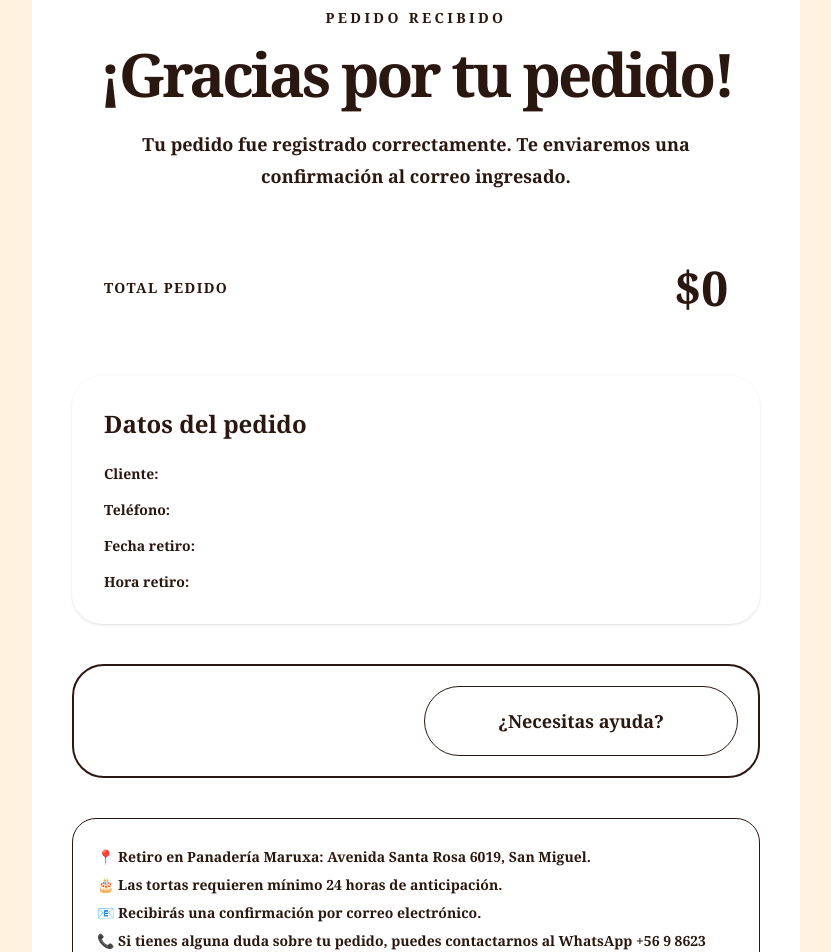
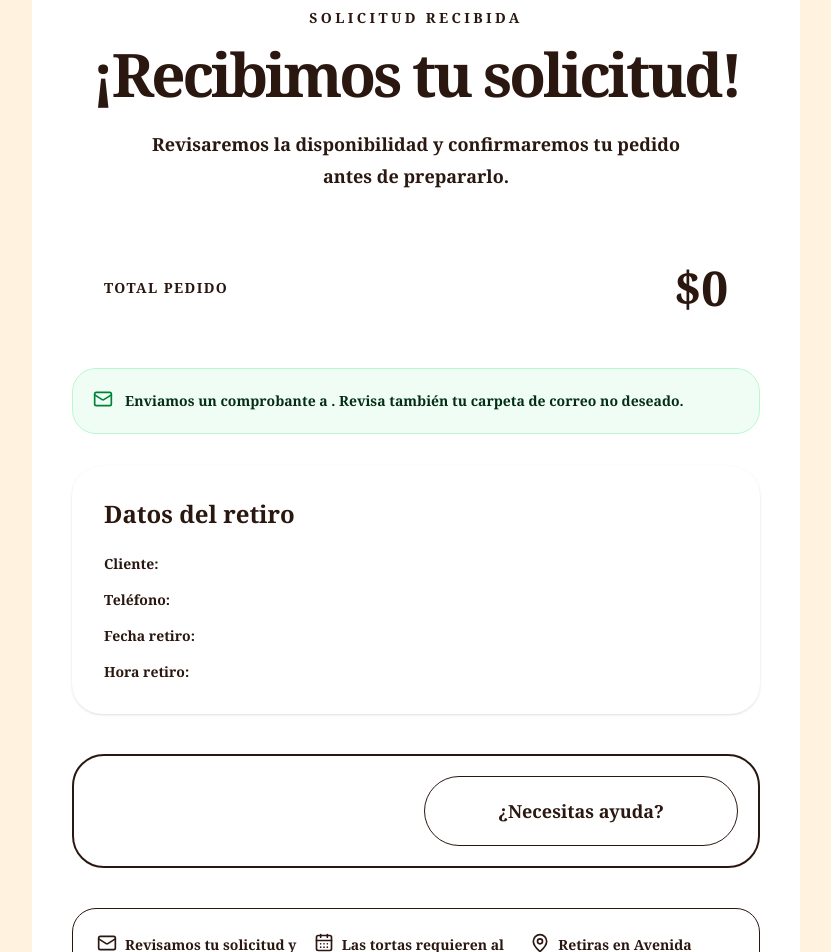
Before and after one commit to d9q2r74r6h-cyber/maruxa-web, a Next.js app: page /pedido-exitoso in a window 1280 px wide. Shown: the part 240-1192 px from the top of the page, without its empty margins (224-1055 px from the left). Built offline with nearby package versions, Linux system fonts and the light colour scheme.

Commit message:
Aclara confirmacion de pedidos web

```diff
--- a/app/pedido-exitoso/page.tsx
+++ b/app/pedido-exitoso/page.tsx
@@ -3,23 +3,29 @@
 import Link from 'next/link';
 import { Suspense } from 'react';
 import { useSearchParams } from 'next/navigation';
+import { CalendarDays, Mail, MapPin } from 'lucide-react';
 import { whatsapp } from '@/lib/datos';
 import { MARUXA } from '@/lib/marca';
 
 function PedidoExitosoContent() {
   const params = useSearchParams();
 
-
-  const total = params.get('total') || '0';
-
+  const totalParametro = Number(params.get('total'));
+  const total = Number.isFinite(totalParametro) && totalParametro > 0 ? totalParametro : 0;
+  const pedidoParametro = Number(params.get('pedido'));
+  const numeroPedido = Number.isSafeInteger(pedidoParametro) && pedidoParametro > 0
+    ? pedidoParametro
+    : null;
   const cliente = params.get('cliente') || '';
   const telefono = params.get('telefono') || '';
   const fecha = params.get('fecha') || '';
   const hora = params.get('hora') || '';
-  const observaciones =
-    params.get('observaciones') || '';
-
-    const email = params.get('email') || '';
+  const observaciones = params.get('observaciones') || '';
+  const email = params.get('email') || '';
+  const avisoCorreo = params.get('aviso_correo') === '1';
+  const mensajeWhatsApp = encodeURIComponent(
+    `Hola Maruxa, quiero consultar mi pedido${numeroPedido ? ` #${numeroPedido}` : ''}.`
+  );
 
   return (
     <main className="min-h-screen bg-maruxa-crema py-20">
@@ -32,15 +38,15 @@ function PedidoExitosoContent() {
           </div>
 
           <p className="mt-8 text-center text-sm font-black uppercase tracking-[.24em] text-maruxa-rojo">
-            Pedido recibido
+            Solicitud recibida{numeroPedido ? ` · Pedido #${numeroPedido}` : ''}
           </p>
 
           <h1 className="mt-4 text-center text-4xl font-black tracking-[-.05em] text-maruxa-chocolate sm:text-6xl">
-            ¡Gracias por tu pedido!
+            ¡Recibimos tu solicitud!
           </h1>
 
           <p className="mx-auto mt-6 max-w-xl text-center text-lg font-bold leading-8 text-maruxa-cafe/75">
-          Tu pedido fue registrado correctamente. Te enviaremos una confirmación al correo ingresado.
+            Revisaremos la disponibilidad y confirmaremos tu pedido antes de prepararlo.
           </p>
 
           <div className="mt-10 rounded-[30px] bg-maruxa-crema p-8">
@@ -50,14 +56,25 @@ function PedidoExitosoContent() {
               </p>
 
               <p className="text-5xl font-black text-maruxa-vino">
-                ${Number(total).toLocaleString('es-CL')}
+                ${total.toLocaleString('es-CL')}
               </p>
             </div>
           </div>
 
+          {avisoCorreo ? (
+            <div className="mt-6 rounded-[24px] border border-amber-300 bg-amber-50 p-5 text-sm font-bold leading-6 text-amber-950">
+              Guardamos tu solicitud, pero no pudimos enviar el correo de respaldo. Escríbenos por WhatsApp indicando tu número de pedido para confirmar.
+            </div>
+          ) : (
+            <div className="mt-6 flex gap-3 rounded-[24px] border border-green-200 bg-green-50 p-5 text-sm font-bold leading-6 text-green-950">
+              <Mail className="h-5 w-5 shrink-0 text-green-700" />
+              <p>Enviamos un comprobante a <span className="font-black">{email}</span>. Revisa también tu carpeta de correo no deseado.</p>
+            </div>
+          )}
+
           <div className="mt-8 rounded-[30px] bg-white p-8 shadow-sm">
             <h2 className="text-2xl font-black text-maruxa-chocolate">
-              Datos del pedido
+              Datos del retiro
             </h2>
 
             <div className="mt-6 space-y-4 text-sm font-bold text-maruxa-cafe/80">
@@ -119,7 +136,7 @@ function PedidoExitosoContent() {
                 </Link>
 
                 <a
-                  href={`https://wa.me/${whatsapp}`}
+                  href={`https://wa.me/${whatsapp}?text=${mensajeWhatsApp}`}
                   target="_blank"
                   rel="noreferrer"
                   className="block rounded-full border border-maruxa-rojo/20 bg-maruxa-crema px-8 py-5 text-center text-lg font-black text-maruxa-rojo shadow-premium transition hover:bg-white"
@@ -128,16 +145,10 @@ function PedidoExitosoContent() {
                 </a>
               </div>
             </div>
-          <div className="mt-10 rounded-[24px] border border-maruxa-rojo/10 bg-white p-6">
-            <p className="text-sm font-bold leading-7 text-maruxa-cafe/75">
-              📍 Retiro en Panadería Maruxa: {MARUXA.direccion}.
-              <br />
-              🎂 Las tortas requieren mínimo 24 horas de anticipación.
-              <br />
-              📧 Recibirás una confirmación por correo electrónico.
-              <br />
-              📞 Si tienes alguna duda sobre tu pedido, puedes contactarnos al WhatsApp +56 9 8623 2447.
-            </p>
+          <div className="mt-10 grid gap-3 rounded-[24px] border border-maruxa-rojo/10 bg-white p-6 text-sm font-bold leading-6 text-maruxa-cafe/75 sm:grid-cols-3">
+            <p className="flex gap-2"><Mail className="h-5 w-5 shrink-0 text-maruxa-rojo" />Revisamos tu solicitud y confirmamos disponibilidad.</p>
+            <p className="flex gap-2"><CalendarDays className="h-5 w-5 shrink-0 text-maruxa-rojo" />Las tortas requieren al menos 24 horas de anticipación.</p>
+            <p className="flex gap-2"><MapPin className="h-5 w-5 shrink-0 text-maruxa-rojo" />Retiras en {MARUXA.direccion}.</p>
           </div>
         </div>
       </div>
--- a/components/CheckoutPage.tsx
+++ b/components/CheckoutPage.tsx
@@ -82,11 +82,12 @@ export function CheckoutPage() {
         return;
       }
 
-      const pedidoCreado = resultado.pedido as { total: number };
+      const pedidoCreado = resultado.pedido as { id: number; total: number };
+      const avisoCorreo = resultado.advertencia ? '&aviso_correo=1' : '';
       clearCart();
 
       window.location.href =
-        `/pedido-exitoso?total=${pedidoCreado.total}&cliente=${encodeURIComponent(
+        `/pedido-exitoso?pedido=${pedidoCreado.id}&total=${pedidoCreado.total}&cliente=${encodeURIComponent(
           cliente
         )}&telefono=${encodeURIComponent(
           telefono
@@ -96,7 +97,7 @@ export function CheckoutPage() {
           hora
         )}&observaciones=${encodeURIComponent(
           observaciones
-        )}&email=${encodeURIComponent(email)}`;
+        )}&email=${encodeURIComponent(email)}${avisoCorreo}`;
     } catch {
       alert('No pudimos enviar el pedido. Revisa tu conexión e inténtalo nuevamente.');
     } finally {
```
